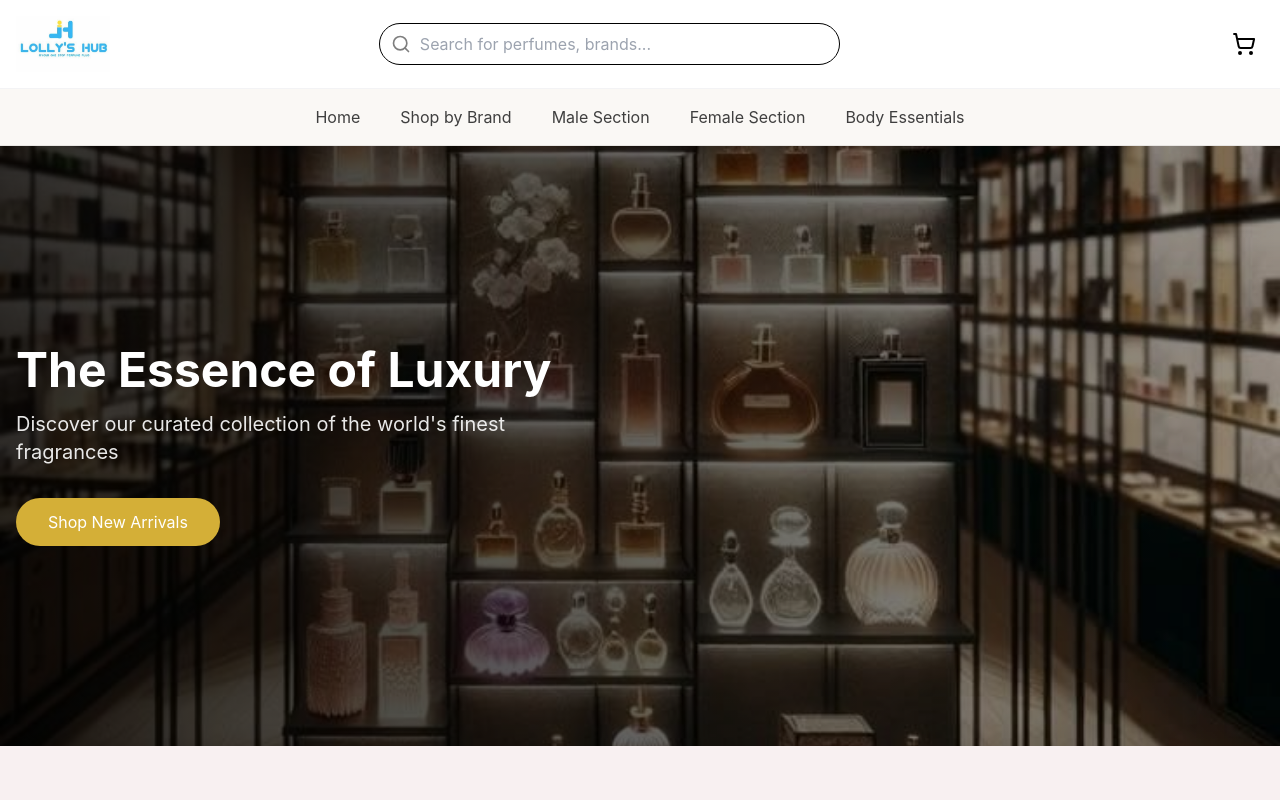
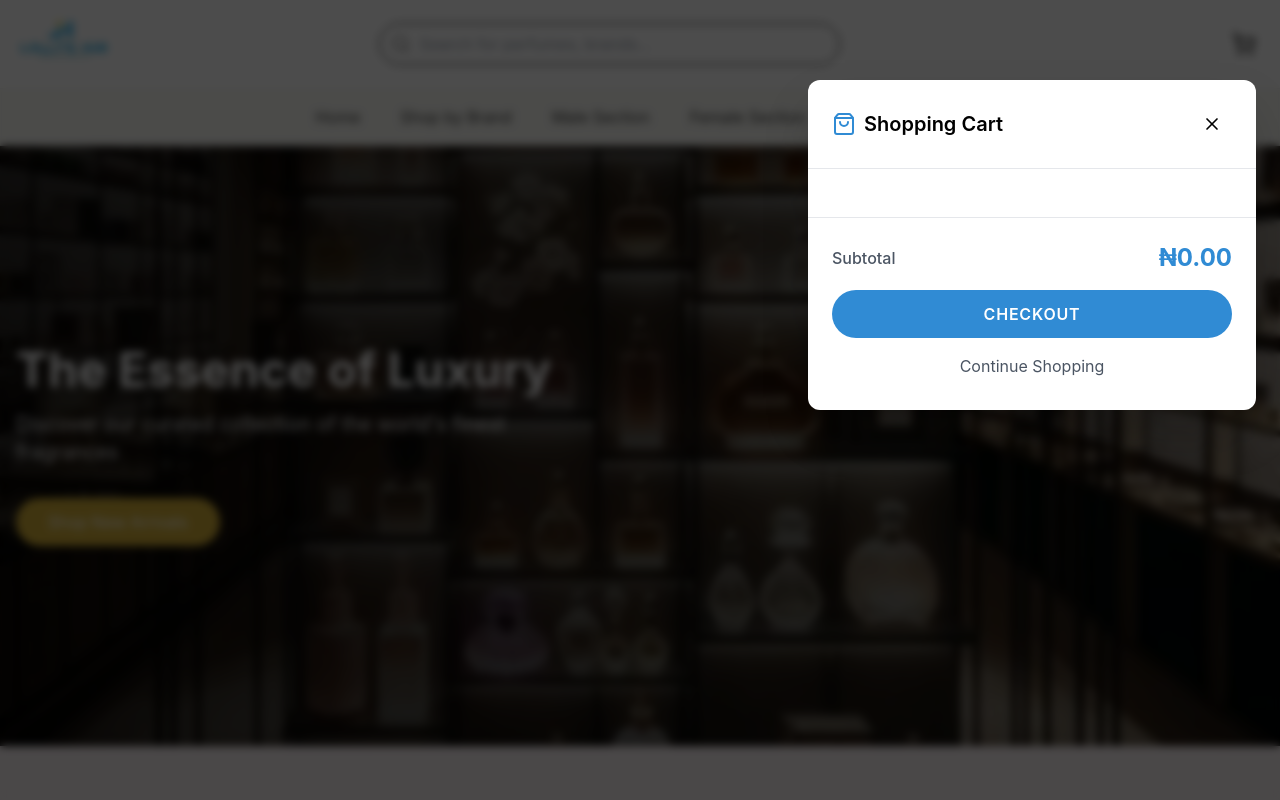
Before and after one commit to justpeterjp1/perfume-site, a React (Vite) app: page / in a window 1280 px wide. Both pictures are taken after a click on the button 1244 px from the left and 44 px from the top of the page. Shown: the top 800 px of the page. Built offline with nearby package versions, Linux system fonts and the light colour scheme.

Commit message:
added cart logic

```diff
--- a/src/App.jsx
+++ b/src/App.jsx
@@ -1,9 +1,11 @@
 import { useState } from 'react'
 import './App.css';
 import Header from './components/Header';
+import { CartModal } from './components/CartModal';
 import Navbar from './components/Navbar';
 import Home from './components/Home';
 import NewsLetter from './components/NewsLetter';
+import { Toast } from './components/Toast';
 import Footer from './components/Footer';
 
 import featuredProducts from './data/featuredProducts'
@@ -12,19 +14,74 @@ function App() {
   const [isMenuOpen, setIsMenuOpen] = useState(false);
   const [currentSection, setCurrentSection] = useState('home')
   const [isModalOpen, setIsModalOpen] = useState(false)
-   const [selectedProduct, setSelectedProduct] = useState(null);
+  const [selectedProduct, setSelectedProduct] = useState(null);
+  const [isCartOpen, setIsCartOpen] = useState(false);
+   const [cartItems, setCartItems] = useState([])
+   const [isQuizOpen, setIsQuizOpen] = useState(false);
+  const [showToast, setShowToast] = useState(false);
+  const [toastMessage, setToastMessage] = useState("")
 
 
+   const cartCount = cartItems.reduce((total, item) => total + item.quantity, 0);
+  // Opening individual project modal
+   const handleCardClick = (product) => {
+    setSelectedProduct(product);
+    setIsModalOpen(true);
+  };
+  // Adding to cart
+     const handleAddToCart = (productId, size) => {
+    const product = featuredProducts.find(p => p.id === productId);
+    if (!product) return;
+
+    setCartItems(prevItems => {
+      const existingItem = prevItems.find(item => item.id === productId && item.size === size);
+
+      if (existingItem) {
+        return prevItems.map(item =>
+          item.id === productId && item.size === size
+            ? { ...item, quantity: item.quantity + 1 }
+            : item
+        );
+      }
+
+      return [...prevItems, {
+        id: product.id,
+        name: product.name,
+        brand: product.brand,
+        price: product.price,
+        image: product.image,
+        quantity: 1,
+        size: size,
+      }];
+    });
+
+    setToastMessage(`${product.name} added to cart!`);
+    setShowToast(true);
+  };
 
    const handleQuickAdd = (productId) => {
      const product = featuredProducts.find(p => p.id === productId);
      if (!product) return;
 
-    //  handleAddToCart(productId, product.sizes[0]);
+     handleAddToCart(productId, product.sizes[0]);
     };
-    const handleCardClick = (product) => {
-    setSelectedProduct(product);
-    setIsModalOpen(true);
+
+
+  const handleUpdateQuantity = (itemId, newQuantity) => {
+    if (newQuantity === 0) {
+      handleRemoveItem(itemId);
+      return;
+    }
+
+    setCartItems(prevItems =>
+      prevItems.map(item =>
+        item.id === itemId ? { ...item, quantity: newQuantity } : item
+      )
+    );
+  };
+
+  const handleRemoveItem = (itemId) => {
+    setCartItems(prevItems => prevItems.filter(item => item.id !== itemId));
   };
 
   const renderSection = () => {
@@ -43,7 +100,11 @@ function App() {
     <>
         <Header
         toggleMenu={() => setIsMenuOpen(!isMenuOpen)}
-         isMenuOpen={isMenuOpen}/>
+         isMenuOpen={isMenuOpen}
+         cartCount={cartCount}
+         onCartClick={() => setIsCartOpen(true)}
+         />
+
         <Navbar
         isOpen={isMenuOpen}
         onClose={() => setIsMenuOpen(!isMenuOpen)}
@@ -53,8 +114,22 @@ function App() {
       </main>
         <NewsLetter />
         <Footer />
+        {/* Cart Drawer */}
+      <CartModal
+        isOpen={isCartOpen}
+        onClose={() => setIsCartOpen(false)}
+        items={cartItems}
+        onUpdateQuantity={handleUpdateQuantity}
+        onRemoveItem={handleRemoveItem}
+      />
+      {/* Toast Notification */}
+      <Toast
+        message={toastMessage}
+        show={showToast}
+        onClose={() => setShowToast(false)}
+      />
     </>
   )
 }
 
-export default App
+export default App;
--- /dev/null
+++ b/src/components/CartModal.jsx
@@ -0,0 +1,123 @@
+import React from 'react';
+import { X, ShoppingBag, Minus, Plus, Trash2 } from 'lucide-react';
+
+
+export function CartModal({ isOpen, onClose, items, onUpdateQuantity, onRemoveItem }) {
+  if (!isOpen) return null;
+
+  return (
+    <>
+
+      <div
+        className="fixed inset-0 bg-black/70 backdrop-blur-sm z-50"
+        onClick={onClose}
+      />
+
+      <div className="fixed inset-0 z-[50] flex justify-end items-start p-4 sm:pt-20 sm:pr-6 sm:pb-6">
+
+
+        <div
+          className="max-w-xs sm:max-w-md w-full bg-white shadow-2xl rounded-xl flex flex-col overflow-hidden"
+          onClick={(e) => e.stopPropagation()}
+        >
+
+          {/* Header */}
+          <div className="flex items-center justify-between p-6 border-b border-gray-200">
+            <div className="flex items-center gap-2">
+              <ShoppingBag className="w-6 h-6 text-foreground" />
+              <h2 className="text-xl font-semibold">Shopping Cart</h2>
+              {items > 0 && (
+                  <span className="text-sm text-gray-500">({items} items)</span>
+              )}
+            </div>
+            <button
+              onClick={onClose}
+              className="w-10 h-10 rounded-full hover:bg-gray-100 flex items-center justify-center transition-colors"
+            >
+              <X className="w-5 h-5" />
+            </button>
+          </div>
+
+          {/* Cart Content */}
+          <div className="flex-1 overflow-y-auto p-6 max-h-[70vh]">
+            {items === 0 ? (
+              <div className="flex flex-col items-center justify-center h-48 text-center">
+                <ShoppingBag className="w-16 h-16 text-gray-300 mb-4" />
+                <p className="text-gray-500 mb-2 font-medium">Your cart is empty</p>
+                <p className="text-sm text-gray-400">Add some fragrances to get started</p>
+              </div>
+            ) : (
+            <div className="space-y-6">
+              {items.map((item) => (
+                <div key={`${item.id}-${item.size}`} className="flex gap-4">
+                  {/* Product Image */}
+                  <div className="w-24 h-24 bg-[--color-off-white] rounded-lg flex-shrink-0 overflow-hidden">
+                    <img
+                      src={item.image}
+                      alt={item.name}
+                      className="w-full h-full object-contain p-2"
+                    />
+                  </div>
+
+                  {/* Product Details */}
+                  <div className="flex-1 min-w-0">
+                    <p className="text-sm text-[--color-charcoal] opacity-70">{item.brand}</p>
+                    <h4 className="mb-1 truncate">{item.name}</h4>
+                    <p className="text-sm text-[--color-charcoal] opacity-70 mb-2">Size: {item.size}</p>
+                    <p className="text-[--color-gold]">{item.price}</p>
+
+                    {/* Quantity Controls */}
+                    <div className="flex items-center gap-3 mt-2">
+                      <div className="flex items-center border border-[--color-light-gray] rounded-lg">
+                        <button
+                          onClick={() => onUpdateQuantity(item.id, Math.max(0, item.quantity - 1))}
+                          className="p-2 hover:bg-[--color-light-gray] transition-colors"
+                        >
+                          <Minus size={14} />
+                        </button>
+                        <span className="px-3 text-sm">{item.quantity}</span>
+                        <button
+                          onClick={() => onUpdateQuantity(item.id, item.quantity + 1)}
+                          className="p-2 hover:bg-[--color-light-gray] transition-colors"
+                        >
+                          <Plus size={14} />
+                        </button>
+                      </div>
+                      <button
+                        onClick={() => onRemoveItem(item.id)}
+                        className="p-2 hover:bg-red-50 text-red-600 rounded-lg transition-colors"
+                      >
+                        <Trash2 size={16} />
+                      </button>
+                    </div>
+                  </div>
+                </div>
+              ))}
+            </div>
+            )}
+          </div>
+
+          {/* Footer */}
+          <div className="border-t border-gray-200 p-6">
+            <div className="flex items-center justify-between mb-4">
+              <span className="text-gray-600 font-medium">Subtotal</span>
+              <span className="text-2xl font-bold text-foreground">₦0.00</span>
+            </div>
+            <button
+              disabled={items === 0}
+              className="w-full bg-foreground text-white py-3 rounded-full uppercase tracking-wider font-semibold hover:bg-[#0c3c6ffa] transition-colors disabled:opacity-50 disabled:cursor-not-allowed"
+            >
+              Checkout
+            </button>
+            <button
+              onClick={onClose}
+              className="w-full mt-2 text-gray-600 py-2 hover:text-[#2C2C2C] transition-colors"
+            >
+              Continue Shopping
+            </button>
+          </div>
+        </div>
+      </div>
+    </>
+  );
+}
--- a/src/components/ProductCard.jsx
+++ b/src/components/ProductCard.jsx
@@ -12,7 +12,7 @@ export default function ProductCard({ product, onCardClick, onQuickAdd }) {
       onMouseLeave={() => setIsHovered(false)}
     >
         {/* Image Container */}
-         <div className="relative aspect-square bg-white overflow-hidden" onClick={onCardClick}>
+         <div className="relative aspect-square bg-white overflow-hidden" onClick={onCardClick(product)}>
         <img
           src={product.image}
           alt={product.name}
@@ -26,7 +26,7 @@ export default function ProductCard({ product, onCardClick, onQuickAdd }) {
           <button
             onClick={(e) => {
               e.stopPropagation();
-              onQuickAdd();
+              onQuickAdd(product.id);
             }}
             className="w-full bg-[#D4AF37] text-white py-2 rounded-full flex items-center justify-center gap-2 uppercase tracking-wider hover:bg-[#C5A028] transition-colors"
           >
@@ -39,7 +39,7 @@ export default function ProductCard({ product, onCardClick, onQuickAdd }) {
         <div className="p-4" onClick={onCardClick}>
             <p className="text-xs uppercase tracking-wider text-gray-500 mb-1">{product.brand}</p>
             <h3 className="text-[#2C2C2C] mb-2 line-clamp-1">{product.name}</h3>
-            <p className="text-[#D4AF37]">${product.price}</p>
+            <p className="text-[#D4AF37]">{product.price}</p>
         </div>
     </div>
     )
--- /dev/null
+++ b/src/components/Toast.jsx
@@ -0,0 +1,35 @@
+import { useEffect, useState } from "react";
+import { Check } from "lucide-react";
+
+
+
+export function Toast({ message, show, onClose }) {
+  const [isVisible, setIsVisible] = useState(false);
+
+  useEffect(() => {
+    if (show) {
+      setIsVisible(true);
+      const timer = setTimeout(() => {
+        setIsVisible(false);
+        setTimeout(onClose, 300);
+      }, 3000);
+
+      return () => clearTimeout(timer);
+    }
+  }, [show, onClose]);
+
+  if (!show) return null;
+
+  return (
+    <div className={`fixed bottom-8 right-8 z-[60] transition-all duration-300 ${
+      isVisible ? 'opacity-100 translate-y-0' : 'opacity-0 translate-y-4'
+    }`}>
+      <div className="bg-[--color-primary] text-white px-6 py-4 rounded-lg shadow-2xl flex items-center gap-3">
+        <div className="w-6 h-6 bg-[--color-gold] rounded-full flex items-center justify-center flex-shrink-0">
+          <Check size={16} />
+        </div>
+        <p>{message}</p>
+      </div>
+    </div>
+  );
+}
--- a/tailwind.config.cjs
+++ b/tailwind.config.cjs
@@ -8,10 +8,11 @@ module.exports = {
   extend: {
     colors: {
       primary: "#363636f4",
-      secondary: "#faf8f5",
+      secondary: "#fafaf5ff",
+
       accent: "#d4af37",
 
-      foreground: "#0a0a0a",
+      foreground: "#308bd4ff",
 
       muted: "#e8e6e3",
       "muted-foreground": "#717182",
```
Also changed, not shown: src/components/Header.jsx (+5 -5 lines), src/components/Home.jsx (+4 -4 lines), src/components/FragranzeQuiz.jsx (added).
